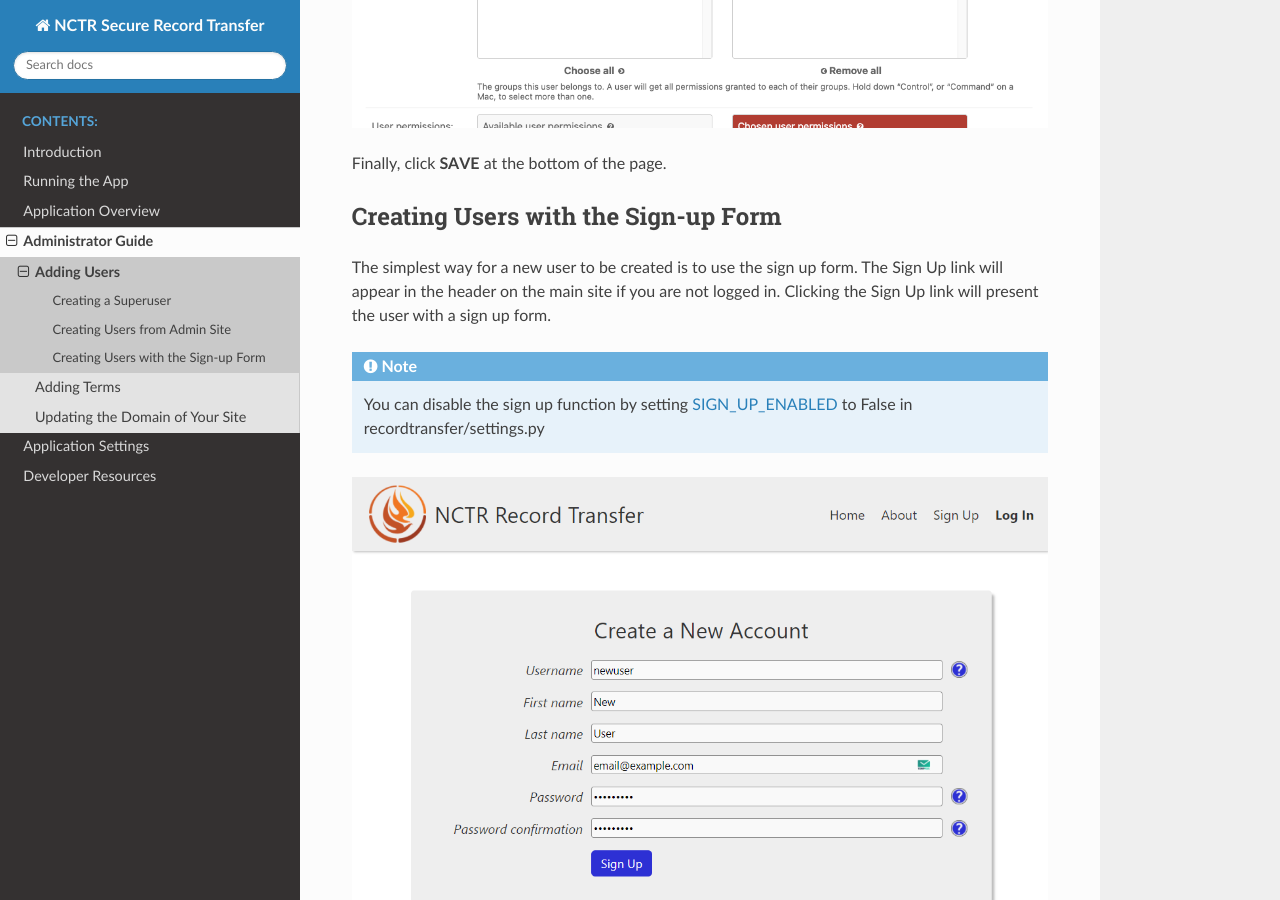
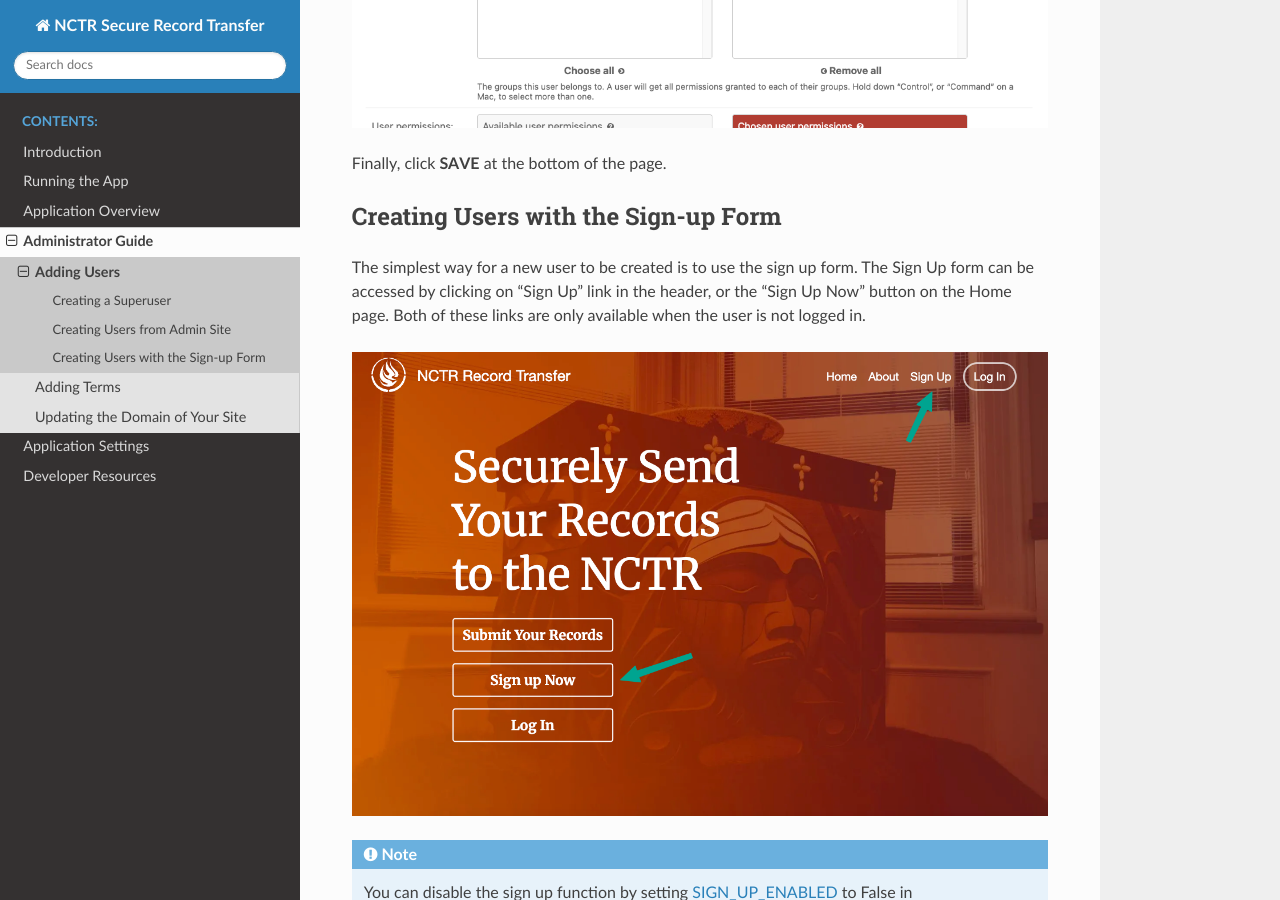
Before and after one commit to NationalCentreTruthReconciliation/Secure-Record-Transfer, a Sphinx documentation site: the page built from docs/admin_guide/addingusers.rst, in a window 1280 px wide and 900 px high, scrolled down 2939 px. Built offline with Sphinx 7.4.7 and the Read the Docs theme 3.1.0, drawn with Linux system fonts in a browser that asks for light colours.

Commit message:
Add image and instructions to access sign-up page

```diff
--- a/docs/admin_guide/addingusers.rst
+++ b/docs/admin_guide/addingusers.rst
@@ -56,9 +56,12 @@ Finally, click **SAVE** at the bottom of the page.
 Creating Users with the Sign-up Form
 ####################################
 
-The simplest way for a new user to be created is to use the sign up form. The Sign Up link will
-appear in the header on the main site if you are not logged in. Clicking the Sign Up link will
-present the user with a sign up form.
+The simplest way for a new user to be created is to use the sign up form. The Sign Up form can be
+accessed by clicking on "Sign Up" link in the header, or the "Sign Up Now" button on the Home
+page. Both of these links are only available when the user is not logged in.
+
+.. image:: images/sign_up_link.png
+    :alt: Sign Up link
 
 .. note::
    You can disable the sign up function by setting :ref:`SIGN_UP_ENABLED` to False in
```
Also changed, not shown: docs/admin_guide/images/sign_up_link.png (added).
